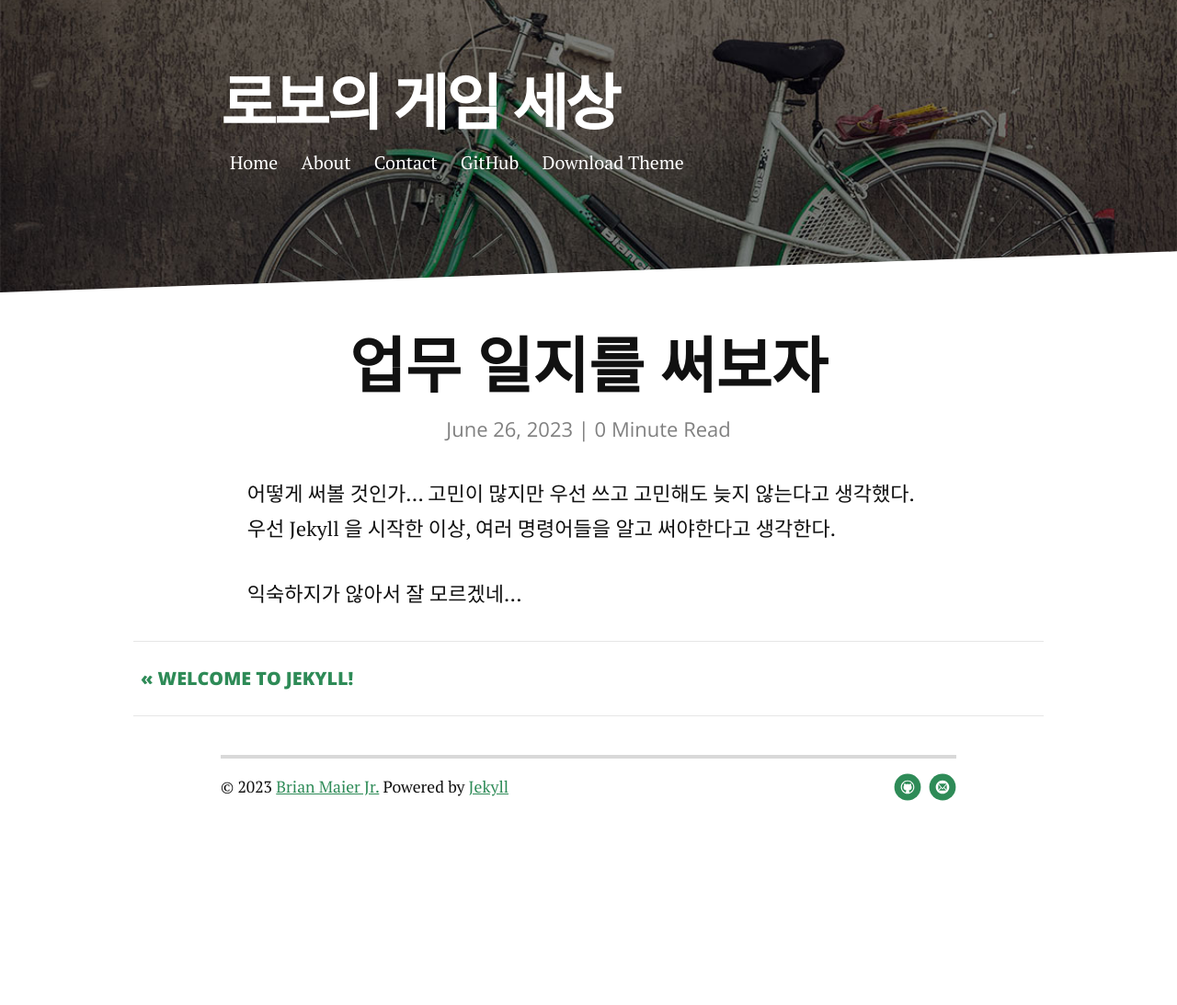
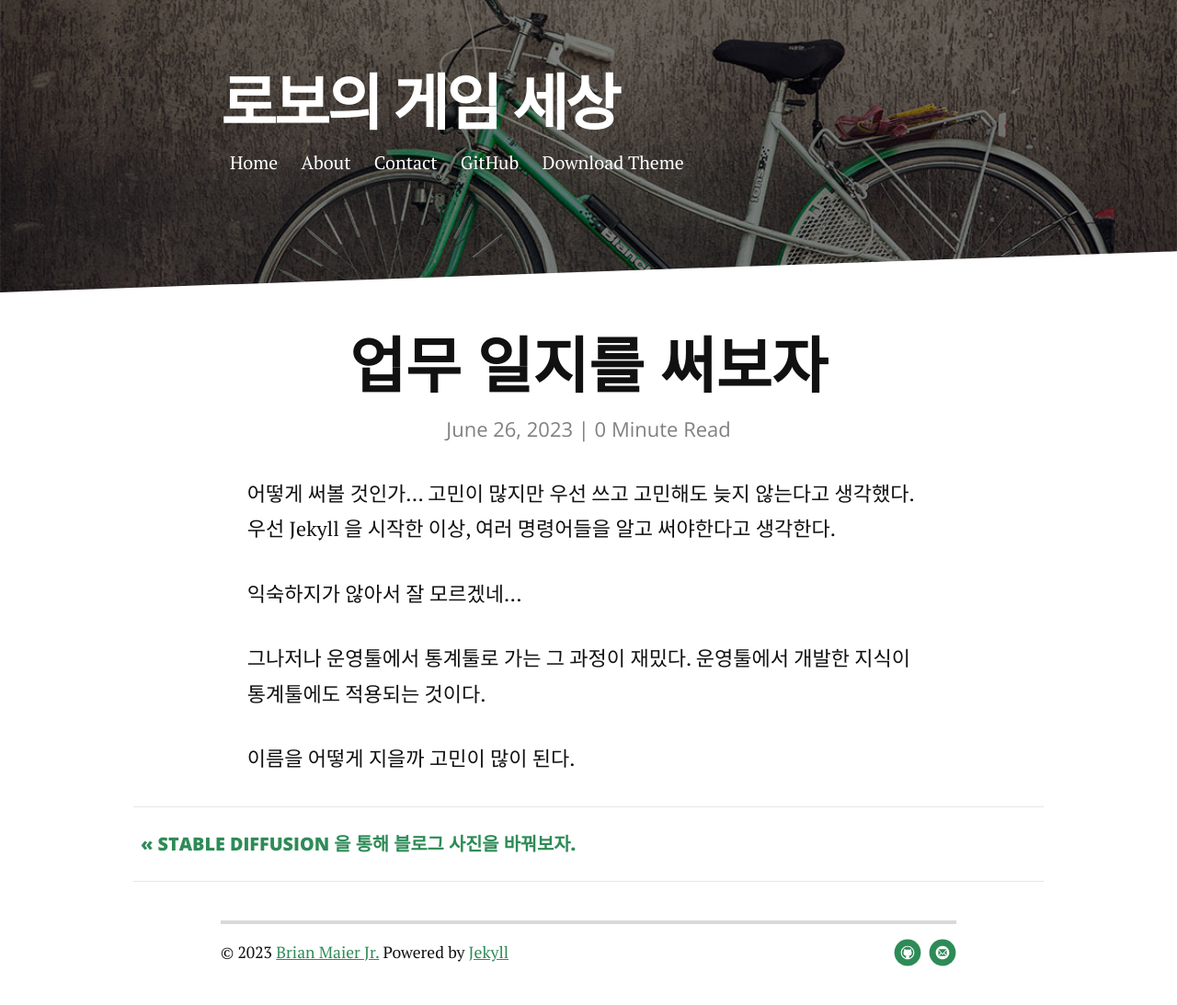
Before and after one commit to CodingPythonMan/CodingPythonMan.github.io, a Jekyll site: the page built from _posts/2023-06-26-업무일지를-써보자.markdown, in a window 1280 px wide. Shown: the whole page at 92% size. Built offline with Jekyll 4.4.1, drawn with Linux system fonts in a browser that asks for light colours; nearby versions of some CDN libraries; comment, search, counter and statistics services are not loaded; before the commit the page ends 913 px from its top, so only the background shows below that.

Commit message:
해당 포스트 업로드

```diff
--- a/_posts/2023-06-26-업무일지를-써보자.markdown
+++ b/_posts/2023-06-26-업무일지를-써보자.markdown
@@ -8,3 +8,8 @@ date:   2023-06-26
 우선 Jekyll 을 시작한 이상, 여러 명령어들을 알고 써야한다고 생각한다.
 
 익숙하지가 않아서 잘 모르겠네...
+
+그나저나 운영툴에서 통계툴로 가는 그 과정이 재밌다.
+운영툴에서 개발한 지식이 통계툴에도 적용되는 것이다.
+
+이름을 어떻게 지을까 고민이 많이 된다.
```
Also changed, not shown: _posts/2023-06-26-Stable-Diffusion이-요즘-그렇게-유명하다는데.markdown (added, +10 -0 lines).
